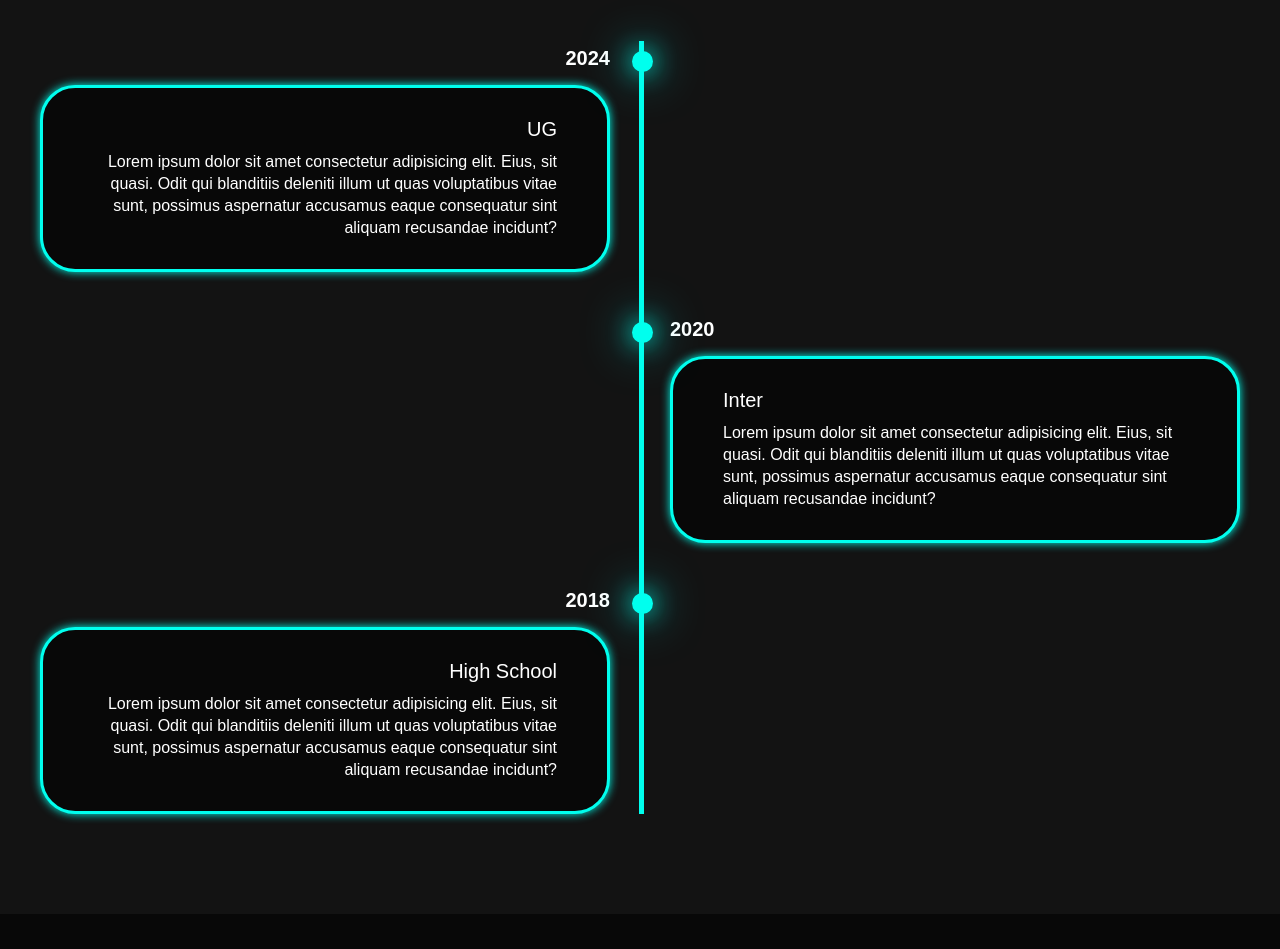
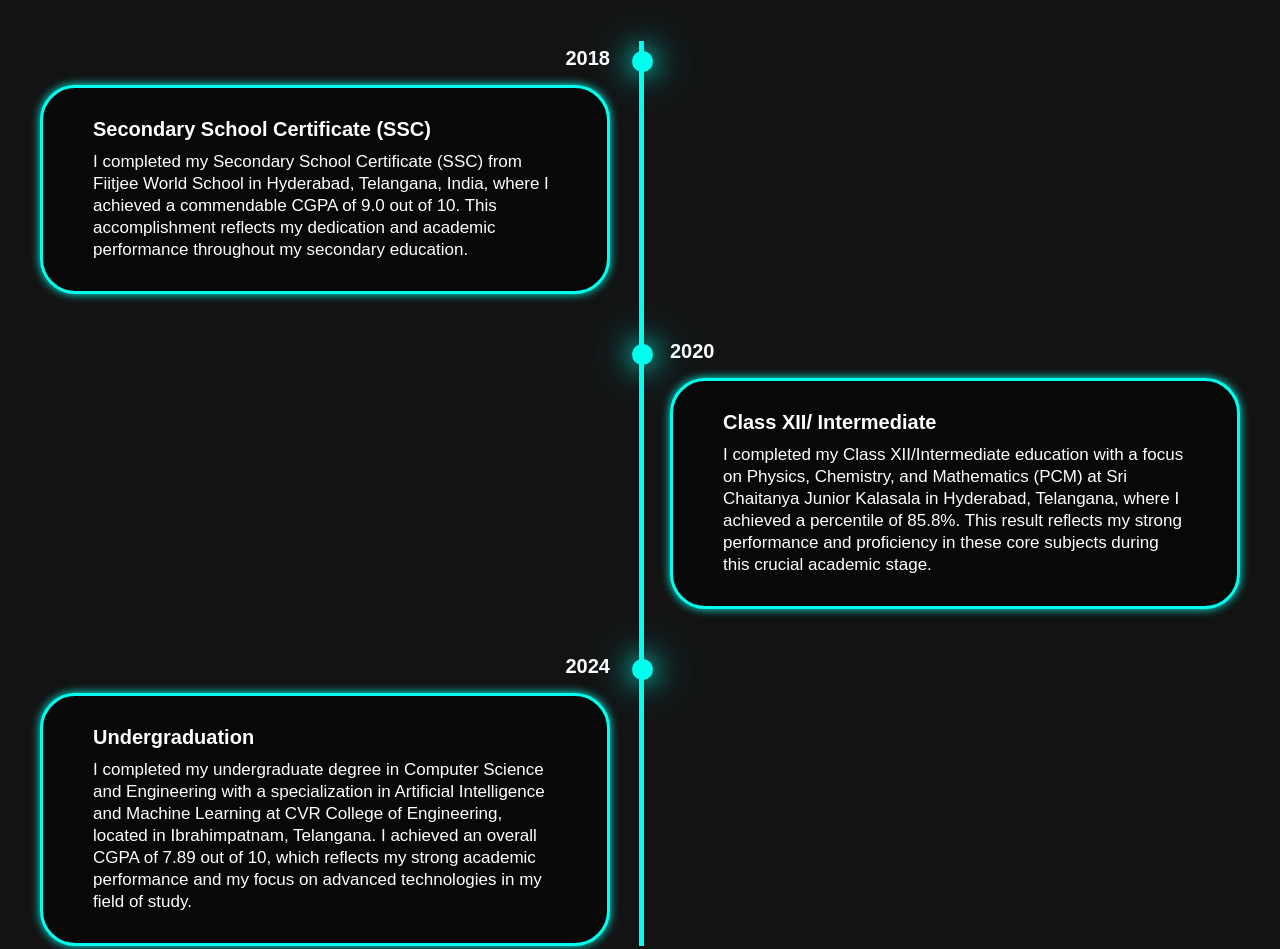
Before and after one commit to KRKR1704/portfolio, a plain HTML site: page index.html in a window 1280 px wide. Shown: the part 1028-1977 px from the top of the page. Drawn offline with nearby package versions, Linux system fonts and the light colour scheme.

Commit message:
seventh commit

```diff
--- a/index.html
+++ b/index.html
@@ -58,10 +58,10 @@
         <div class="timeline-items">
             <div class="timeline-item">
                 <div class="timeline-dot"></div>
-                    <div class="timeline-date">2024</div>
+                    <div class="timeline-date1">2018</div>
                     <div class="timeline-content">
-                        <h3>UG</h3>
-                        <p>Lorem ipsum dolor sit amet consectetur adipisicing elit. Eius, sit quasi. Odit qui blanditiis deleniti illum ut quas voluptatibus vitae sunt, possimus aspernatur accusamus eaque consequatur sint aliquam recusandae incidunt?</p>
+                        <h3>Secondary School Certificate (SSC)</h3>
+                        <p>I completed my Secondary School Certificate (SSC) from Fiitjee World School in Hyderabad, Telangana, India, where I achieved a commendable CGPA of 9.0 out of 10. This accomplishment reflects my dedication and academic performance throughout my secondary education.</p>
                     </div>
             </div>
 
@@ -69,17 +69,17 @@
                 <div class="timeline-dot"></div>
                     <div class="timeline-date">2020</div>
                     <div class="timeline-content">
-                        <h3>Inter</h3>
-                        <p>Lorem ipsum dolor sit amet consectetur adipisicing elit. Eius, sit quasi. Odit qui blanditiis deleniti illum ut quas voluptatibus vitae sunt, possimus aspernatur accusamus eaque consequatur sint aliquam recusandae incidunt?</p>
+                        <h3>Class XII/ Intermediate</h3>
+                        <p>I completed my Class XII/Intermediate education with a focus on Physics, Chemistry, and Mathematics (PCM) at Sri Chaitanya Junior Kalasala in Hyderabad, Telangana, where I achieved a percentile of 85.8%. This result reflects my strong performance and proficiency in these core subjects during this crucial academic stage.</p>
                     </div>
             </div>
 
             <div class="timeline-item">
                 <div class="timeline-dot"></div>
-                    <div class="timeline-date">2018</div>
+                    <div class="timeline-date1">2024</div>
                     <div class="timeline-content">
-                        <h3>High School</h3>
-                        <p>Lorem ipsum dolor sit amet consectetur adipisicing elit. Eius, sit quasi. Odit qui blanditiis deleniti illum ut quas voluptatibus vitae sunt, possimus aspernatur accusamus eaque consequatur sint aliquam recusandae incidunt?</p>
+                        <h3>Undergraduation</h3>
+                        <p>I completed my undergraduate degree in Computer Science and Engineering with a specialization in Artificial Intelligence and Machine Learning at CVR College of Engineering, located in Ibrahimpatnam, Telangana. I achieved an overall CGPA of 7.89 out of 10, which reflects my strong academic performance and my focus on advanced technologies in my field of study.</p>
                     </div>
             </div>
 
--- a/style.css
+++ b/style.css
@@ -127,6 +127,10 @@ span{
     font-weight: 500;
     line-height: 1.8;
     max-width: 1000px;
+}
+.home-content p{
+    font-size: 1.7rem;
+
 }
 .social-icons a{
     display: inline-flex;
@@ -296,7 +300,7 @@ span{
 }
 .timeline-item:nth-child(odd){
     padding-right: calc(50% + 30px);
-    text-align: right;
+
 }
 .timeline-item:nth-child(even){
     padding-left: calc(50% + 30px);
@@ -318,6 +322,13 @@ span{
     color: white;
     margin: 6px 0 15px;
 }
+.timeline-date1{
+    font-size: 20px;
+    font-weight: 800;
+    color: white;
+    margin: 6px 0 15px;
+    text-align: right;
+}
 .timeline-content{
     background-color: var(--bg-color);
     border: 3px solid var(--main-color);
@@ -335,12 +346,12 @@ span{
     font-size: 20px;
     color: white;
     margin: 0 0 10px;
-    font-weight: 500;
+    font-weight: 900;
 }
 .timeline-content p{
     color: white;
-    font-size: 16px;
-    font-weight: 300;
+    font-size: 17px;
+    font-weight: 500;
     line-height: 22px;
 }
 
```
